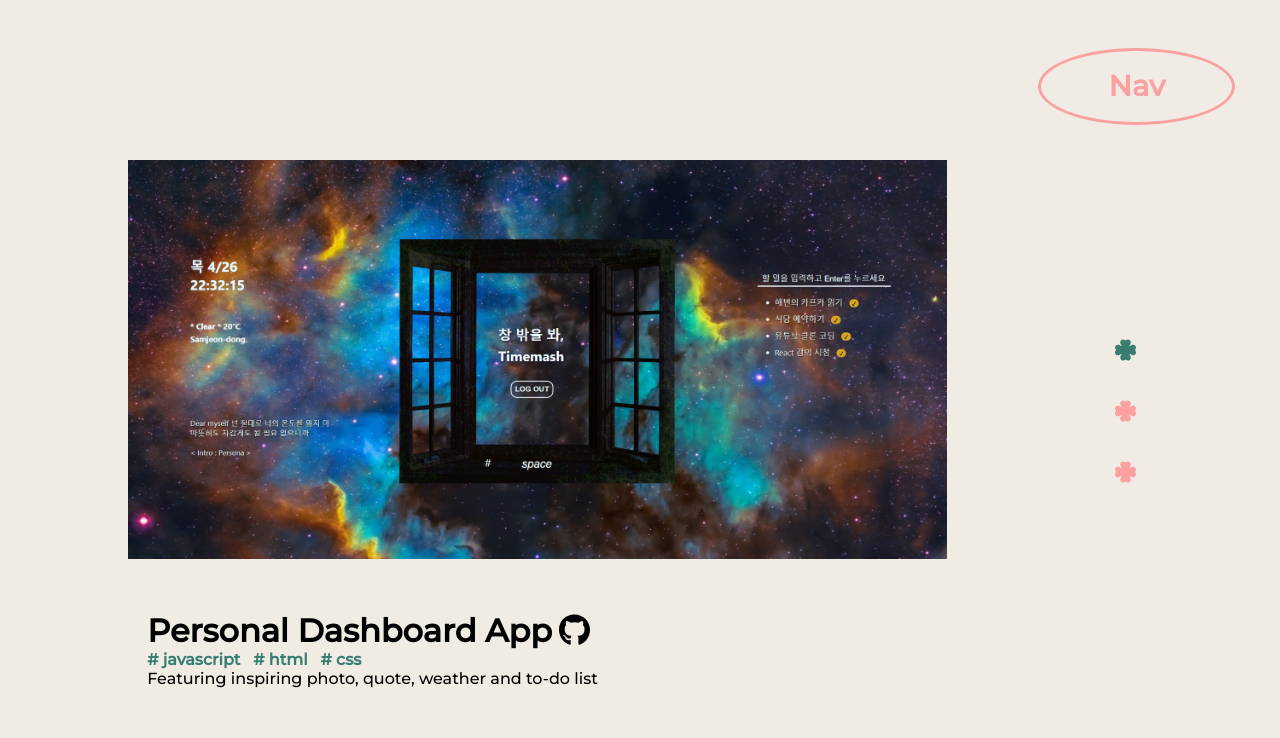
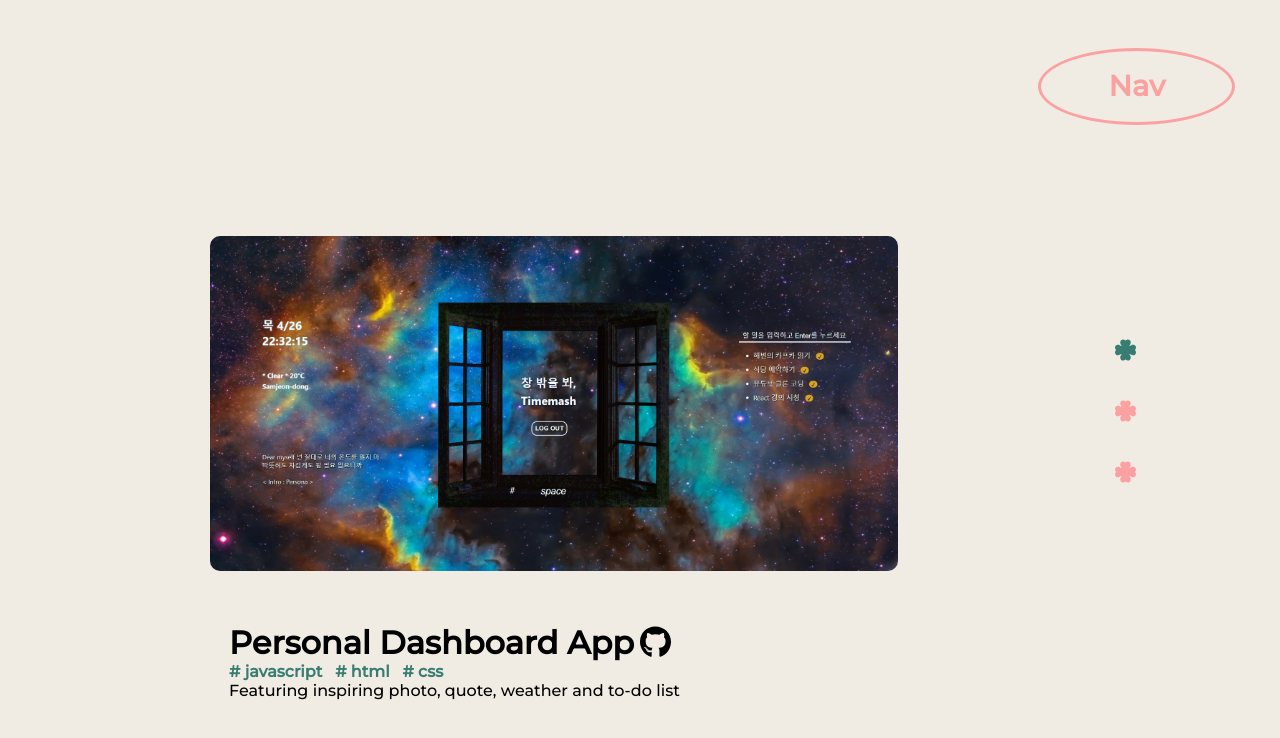
Before and after one commit to timemash24/my_projects, a React (Create React App) app: page /#/portfolio in a window 1280 px wide. Shown: the top 738 px of the page. Built offline with nearby package versions, Linux system fonts and the light colour scheme.

Commit message:
Simlify portfolio page using ref list Need to update projects index to button navigator

```diff
--- a/public/reset.css
+++ b/public/reset.css
@@ -19,6 +19,7 @@ html {
 }
 body {
   height: 100%;
+  overflow-y: hidden;
 }
 
 a {
--- a/src/css/Portfolio.module.css
+++ b/src/css/Portfolio.module.css
@@ -5,6 +5,12 @@
   background-color: var(--beige-color);
   width: 100%;
   height: 100%;
+  overflow-x: hidden;
+  overflow-y: auto;
+}
+
+.portfolio::-webkit-scrollbar {
+  display: none;
 }
 
 .projects_index {
@@ -44,10 +50,10 @@
   display: none;
 }
 
-/* .projects_wheel {
+.projects_wheel {
   height: 100%;
-  margin: 4rem;
-} */
+  padding: 10% 8% 5%;
+}
 
 .project {
   display: flex;
@@ -62,6 +68,7 @@
 
 .project img {
   width: 80%;
+  border-radius: 10px;
 }
 .project img:hover {
   transform: scale(1.05);
--- a/src/routes/Portfolio.js
+++ b/src/routes/Portfolio.js
@@ -1,4 +1,4 @@
-import { useEffect, useRef, useState } from 'react';
+import { createRef, useEffect, useRef, useState } from 'react';
 import { motion } from 'framer-motion';
 import MyProject from '../components/MyProject';
 import Nav from '../components/Nav';
@@ -35,50 +35,80 @@ function Portfolio() {
     },
   ];
 
+  const tmp = useRef();
+  const refs = Array.from({ length: projects.length }).map(() => createRef());
   const scrollRef = useRef();
-  const [deltaY, setDeltaY] = useState(0);
+  // const [deltaY, setDeltaY] = useState(0);
   const [curTop, setCurTop] = useState(0);
   const [curIndex, setCurIndex] = useState(0);
 
   // 스크롤 방향 확인
   const yWheelEvent = (e) => {
-    setDeltaY(e.deltaY);
+    // setDeltaY(e.deltaY);
   };
 
   useEffect(() => {
-    if (!scrollRef.current) return;
-    window.addEventListener('wheel', yWheelEvent);
-    return () => {
-      window.removeEventListener('wheel', yWheelEvent);
-    };
-  }, []);
-
-  const onScroll = (e) => {
-    const scrollHeight = e.target.scrollHeight; // 전체 스크롤 높이
-    const scrollTop = e.target.scrollTop; // 현재 스크롤 위치
+    console.log(tmp.current);
+    const test = (e) => {
+      e.preventDefault();
+      const { deltaY } = e;
+      const { scrollTop } = tmp.current; // 스크롤 위쪽 끝
+      const pageHeight = window.innerHeight; // 화면 세로 길이
 
       // 아래로 스크롤
       if (deltaY > 0) {
-      if (curTop < scrollHeight / 3) {
-        e.target.childNodes[1].scrollIntoView({ block: 'center' });
+        if (scrollTop < pageHeight) {
+          refs[1].current.scrollIntoView({ block: 'center' });
           setCurIndex(1);
         } else {
-        e.target.childNodes[2].scrollIntoView();
+          refs[2].current.scrollIntoView({ block: 'center' });
           setCurIndex(2);
         }
       }
       // 위로 스크롤
       else {
-      if (curTop >= scrollHeight / 3) {
-        e.target.childNodes[1].scrollIntoView();
+        if (scrollTop < pageHeight * 2) {
+          refs[0].current.scrollIntoView({ block: 'center' });
+          setCurIndex(0);
+        } else {
+          refs[1].current.scrollIntoView({ block: 'center' });
           setCurIndex(1);
-      } else if (curTop <= scrollHeight / 4) {
-        e.target.childNodes[0].scrollIntoView({ block: 'center' });
-        setCurIndex(0);
         }
       }
-    setCurTop(scrollTop);
     };
+
+    tmp.current.addEventListener('wheel', test);
+    return () => {
+      tmp.current.removeEventListener('wheel', test);
+    };
+  }, [refs]);
+
+  // const onScroll = (e) => {
+  //   const scrollHeight = e.target.scrollHeight; // 전체 스크롤 높이
+  //   const scrollTop = e.target.scrollTop; // 현재 스크롤 위치
+
+  //   // 아래로 스크롤
+  //   if (deltaY > 0) {
+  //     if (curTop < scrollHeight / 3) {
+  //       e.target.childNodes[1].scrollIntoView({ block: 'center' });
+  //       setCurIndex(1);
+  //     } else {
+  //       e.target.childNodes[2].scrollIntoView();
+  //       setCurIndex(2);
+  //     }
+  //   }
+  //   // 위로 스크롤
+  //   else {
+  //     if (curTop >= scrollHeight / 3) {
+  //       e.target.childNodes[1].scrollIntoView();
+  //       setCurIndex(1);
+  //     } else if (curTop <= scrollHeight / 4) {
+  //       e.target.childNodes[0].scrollIntoView({ block: 'center' });
+  //       setCurIndex(0);
+  //     }
+  //   }
+  //   setCurTop(scrollTop);
+  // };
 
   return (
     <motion.div
@@ -87,13 +117,17 @@ function Portfolio() {
       initial={{ opacity: 0.5 }}
       animate={{ opacity: 1 }}
       exit={{ opacity: 0.5 }}
+      ref={tmp}
     >
       <Nav />
 
-      <div className={styles.projects} onScroll={onScroll} ref={scrollRef}>
       {projects.map((project, i) => {
         return (
-            <div className={styles.projects_wheel} key={`wheel${i}`}>
+          <div
+            className={styles.projects_wheel}
+            key={`wheel${i}`}
+            ref={refs[i]}
+          >
             <MyProject
               key={i}
               img={project.img}
@@ -106,7 +140,7 @@ function Portfolio() {
           </div>
         );
       })}
-      </div>
+
       <section className={styles.projects_index}>
         {projects.map((_, i) => {
           return (
```
Lines whose indentation alone changed are shown as unchanged.
